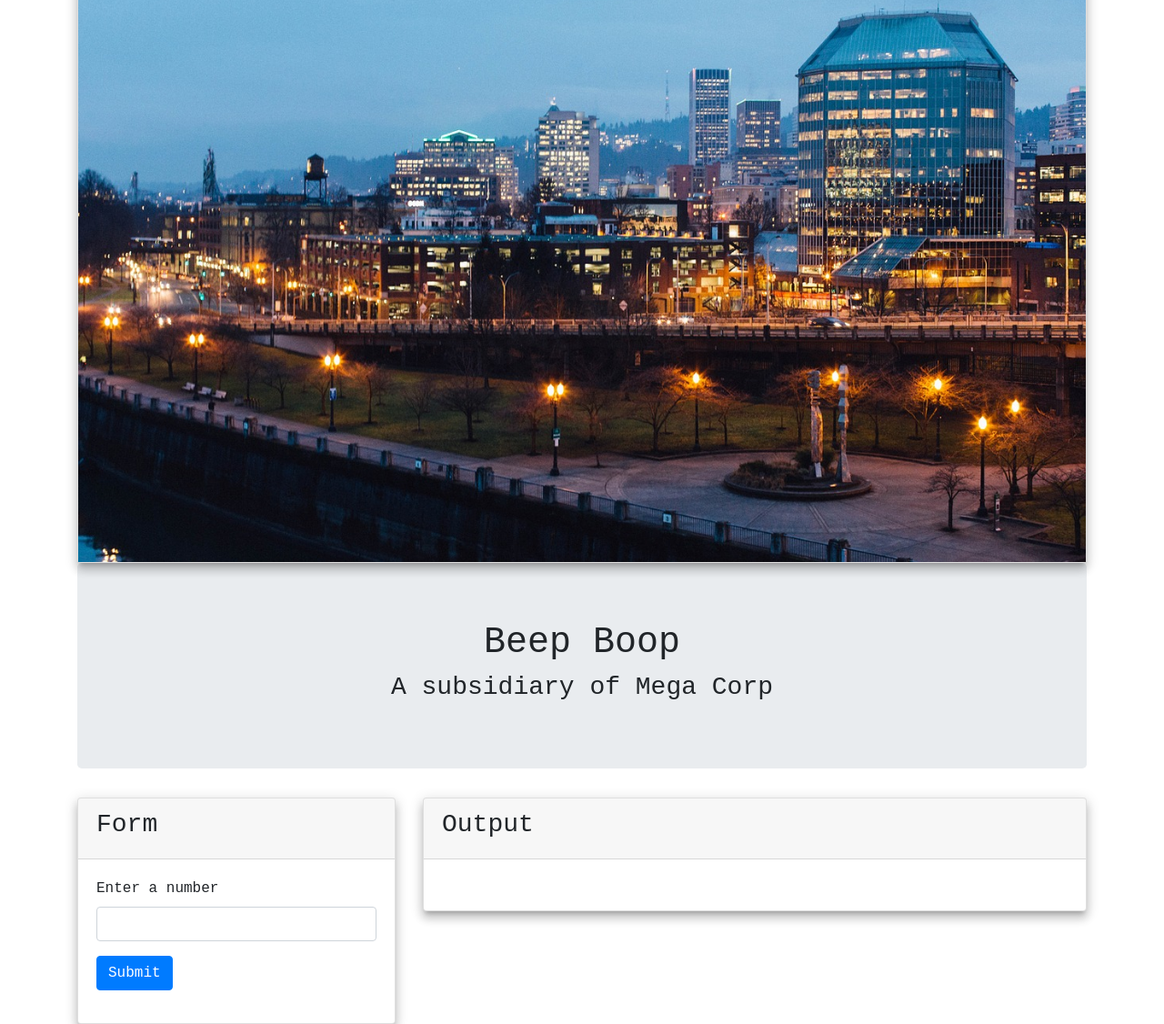
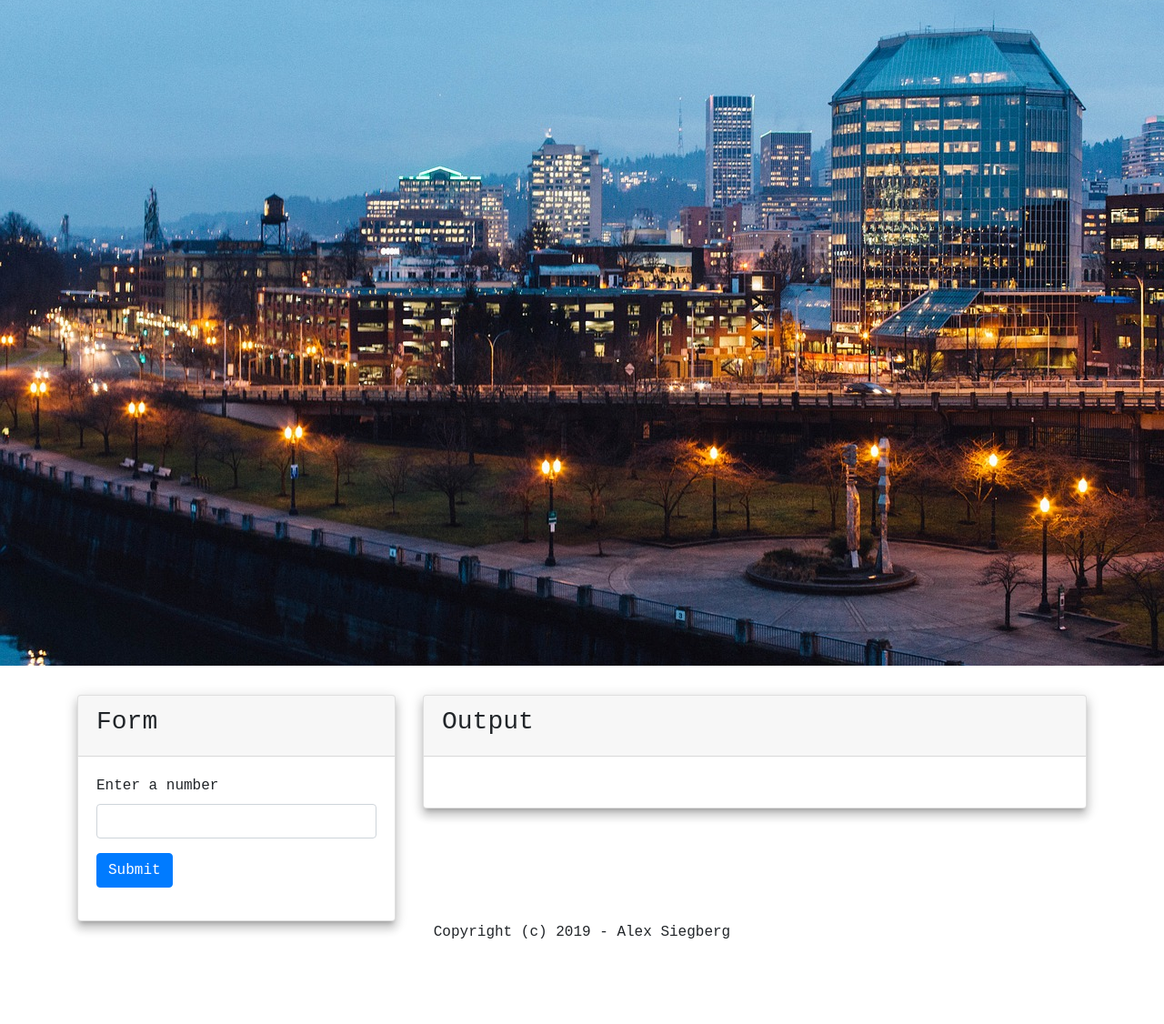
Before and after one commit to Alexx/beep-boop, a plain HTML site: page index.html in a window 1280 px wide. Shown: the part 121-1247 px from the top of the page at 91% size. After the commit the page ends 1158 px from the top, so only its background shows below. Drawn offline with Linux system fonts and the light colour scheme.

Commit message:
adjust top background image to be full-width

```diff
--- a/css/styles.css
+++ b/css/styles.css
@@ -6,8 +6,9 @@ p, label {
   font-size: 16px;
 }
 
-.jumbotron, .panel-heading {
+.jumbotron {
   text-align: center;
+  padding: 0;
 }
 
 .error {
--- a/index.html
+++ b/index.html
@@ -8,20 +8,11 @@
     <title></title>
   </head>
   <body>
+    <div class="jumbotron">
+      <img class="d-block w-100" src="img/bg.jpg" alt="a picture of Portland">
+    </div>
+
     <div class="container">
-
-      <div class="card card-raised card-carousel">
-        <div class="carousel-inner">
-          <div class="carousel-active">
-            <img class="d-block w-100" src="img/bg.jpg" alt="a picture of Portland">
-          </div>
-        </div>
-      </div>
-
-      <div class="jumbotron">
-        <h1>Beep Boop</h1>
-        <h3>A subsidiary of Mega Corp</h3>
-      </div>
 
       <div class="row">
         <div class="col-md-4">
@@ -56,6 +47,11 @@
         </div>
 
       </div>
+      <footer class="page-footer">
+        <div class="footer-copyright text-center">
+          Copyright (c) 2019 - Alex Siegberg
+        </div>
+      </footer>
     </div>
   </body>
 </html>
```
